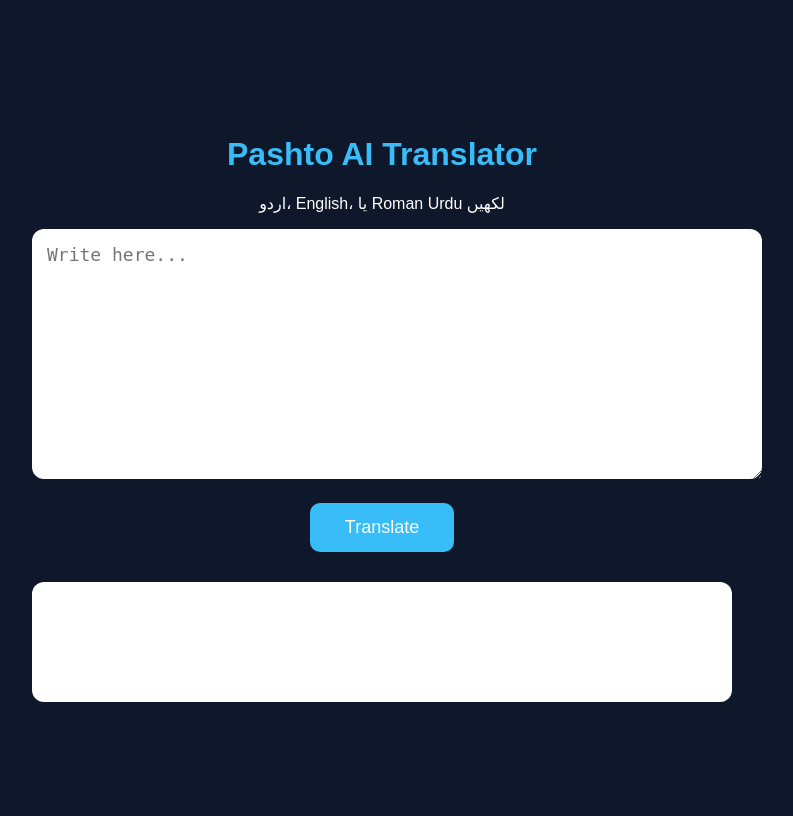
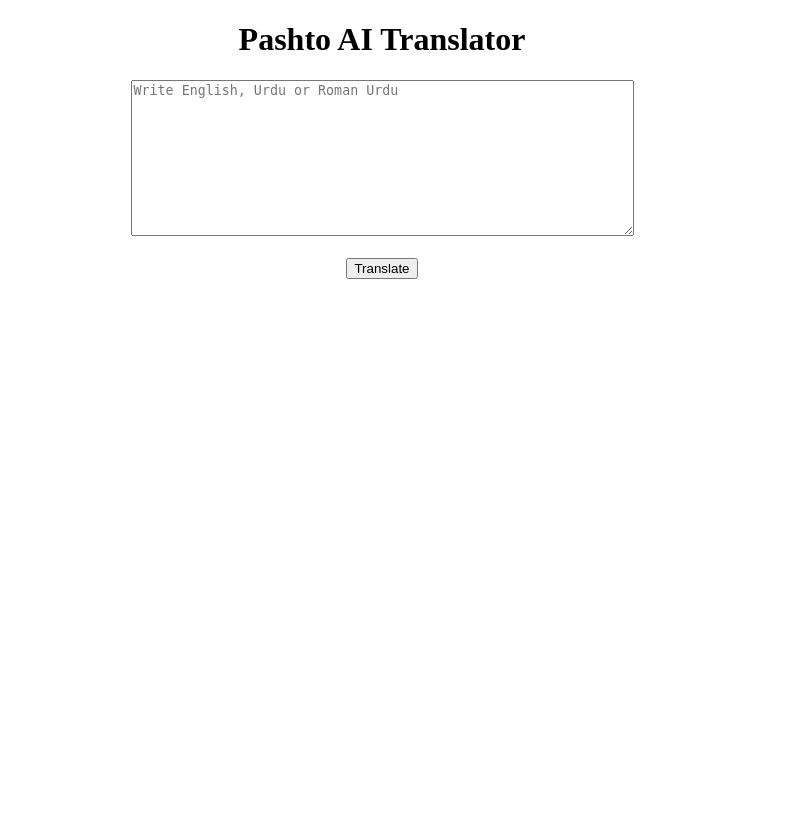
Before and after one commit to sohaib43247/pashto-ai, a Flask app: page / in a window 1280 px wide. Shown: the whole page, without its empty margins (258-1051 px from the left). After the commit the page ends 279 px from the top, so only its background shows below. Run offline with Flask 3, Linux system fonts and the light colour scheme.

Commit message:
fixed translator

```diff
--- a/app.py
+++ b/app.py
@@ -10,14 +10,14 @@ def home():
 
     if request.method == "POST":
 
-        user_text = request.form.get("text")
+        text = request.form.get("text")
 
-        if user_text:
+        if text:
 
             translated_text = GoogleTranslator(
-                source='auto',
-                target='ps'
-            ).translate(user_text)
+                source="auto",
+                target="ps"
+            ).translate(text)
 
     return render_template(
         "index.html",
--- a/templates/index.html
+++ b/templates/index.html
@@ -1,101 +1,40 @@
 <!DOCTYPE html>
-<html lang="en">
+<html>
 
 <head>
 
     <meta charset="UTF-8">
 
-    <meta name="viewport" content="width=device-width, initial-scale=1.0">
-
     <title>Pashto AI Translator</title>
-
-    <style>
-
-        body{
-            background:#0f172a;
-            color:white;
-            font-family:Arial;
-            display:flex;
-            justify-content:center;
-            align-items:center;
-            height:100vh;
-        }
-
-        .box{
-            width:700px;
-            text-align:center;
-        }
-
-        h1{
-            color:#38bdf8;
-        }
-
-        textarea{
-            width:100%;
-            height:220px;
-            border:none;
-            border-radius:12px;
-            padding:15px;
-            font-size:18px;
-        }
-
-        button{
-            margin-top:20px;
-            padding:14px 35px;
-            border:none;
-            border-radius:10px;
-            background:#38bdf8;
-            color:white;
-            font-size:18px;
-            cursor:pointer;
-        }
-
-        .result{
-            margin-top:30px;
-            background:white;
-            color:black;
-            padding:20px;
-            border-radius:12px;
-            min-height:80px;
-            font-size:22px;
-        }
-
-    </style>
 
 </head>
 
 <body>
 
-    <div class="box">
+    <center>
 
         <h1>Pashto AI Translator</h1>
-
-        <p>
-            اردو، English، یا Roman Urdu لکھیں
-        </p>
 
         <form method="POST">
 
             <textarea
                 name="text"
-                placeholder="Write here..."
+                rows="10"
+                cols="60"
+                placeholder="Write English, Urdu or Roman Urdu"
             ></textarea>
 
-            <br>
+            <br><br>
 
-            <button type="submit">
-                Translate
-            </button>
+            <input type="submit" value="Translate">
 
         </form>
 
-        <div class="result">
+        <br><br>
 
-            {{ translated_text }}
+        <h2>{{ translated_text }}</h2>
 
-        </div>
-
-    </div>
+    </center>
 
 </body>
 
```
